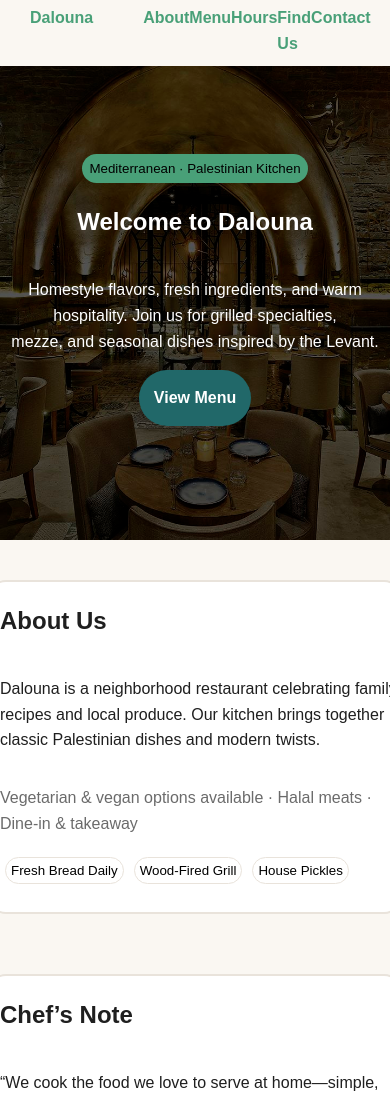
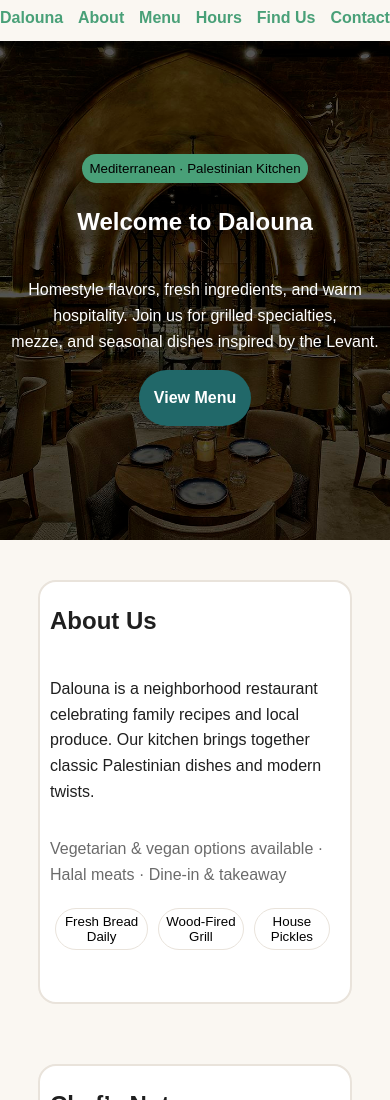
Before and after one commit to LeenArafat/dalouna-12428865, a plain HTML site: page index.html in a window 390 px wide. Shown: the top 1100 px of the page. Drawn offline with Linux system fonts and the light colour scheme.

Commit message:
media query is modefied

```diff
--- a/css/styles.css
+++ b/css/styles.css
@@ -268,11 +268,11 @@ body {
     }
 
     .site-header-item:nth-child(1) {
-        margin-left: 30px;
-        margin-right: 50px;
+        margin-left: 0px;
+        margin-right: 0px;
     }
     .site-header-item:nth-child(6) {
-        margin-right: 30px;
+        margin-right: 0px;
     }
 
     #about , #hours , #find-us{
@@ -287,17 +287,19 @@ body {
     }
 
     #about .box1, #about .box2 , #hours .box1 , #hours .box2 , #find-us .box1 , #find-us .box2 ,  #menu .box1 , #menu .box2 , #menu .box3{
-        width: 400px; /*since all boxes are now shown in one column , width will be unified for all */
+        width: 300px; /*since all boxes are now shown in one column , width will be unified for all */
         align-self: center;
     }
-
+   #about .box1 {
+    height: 420px; /*this box contains more items such as buttons , it needs more height in the phone screen */
+   }
     #about .box1 button:nth-child(3){  /*don't delete this, margin is modefied*/
         margin-right: 20px;
     }
 
     #menu h1{  /*don't delete this, width is modefied*/
         margin-top: 35px;
-        width: 400px;
+        width: 300px;
         text-align: left;
         margin-bottom: -35px;
     }
@@ -310,7 +312,7 @@ body {
 
     .tax-note{          /*don't delete this, width is modefied*/
         color: #6b6b6b;
-        width: 400px;
+        width: 300px;
         text-align: left;
         margin-bottom: 35px;
     }
```
